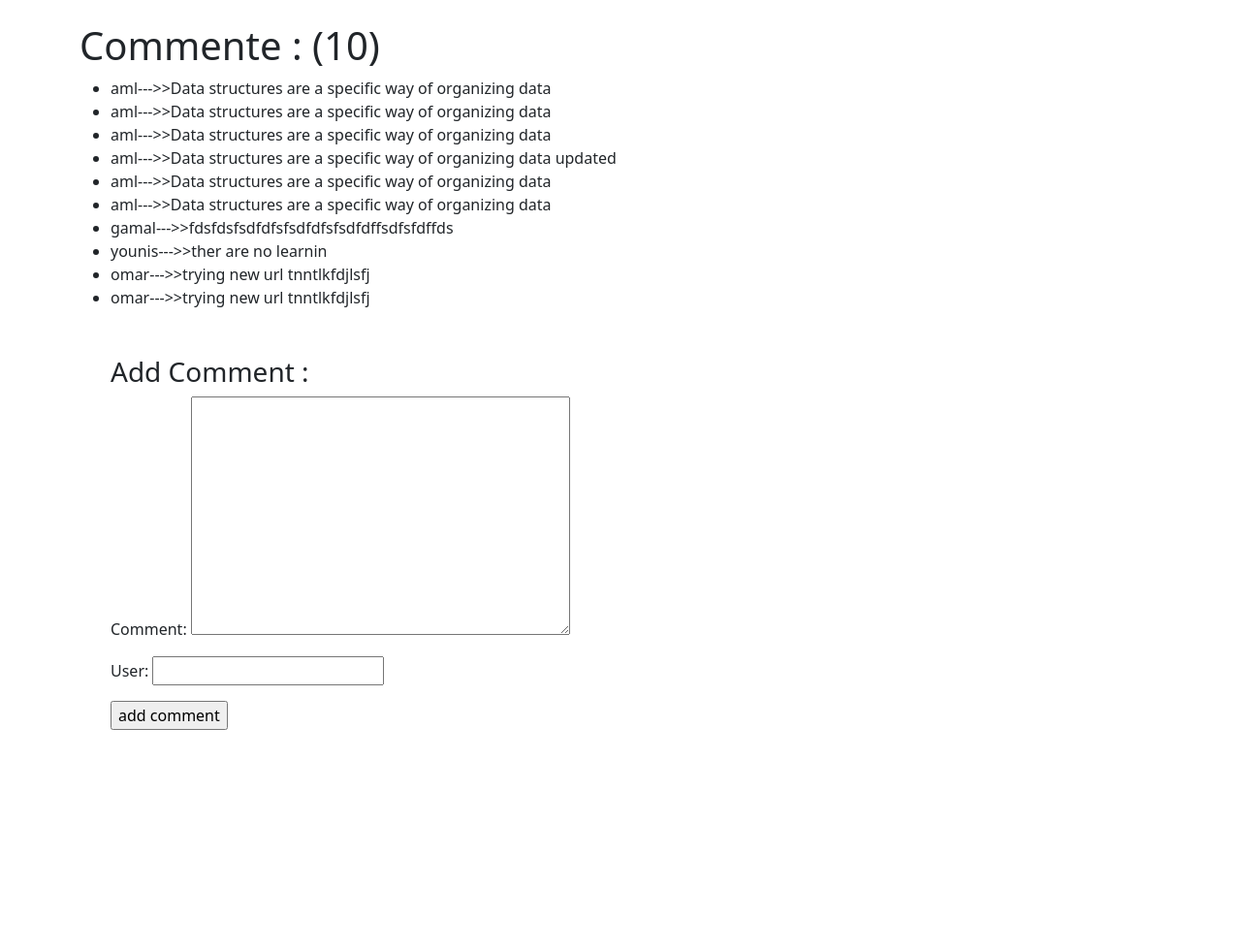
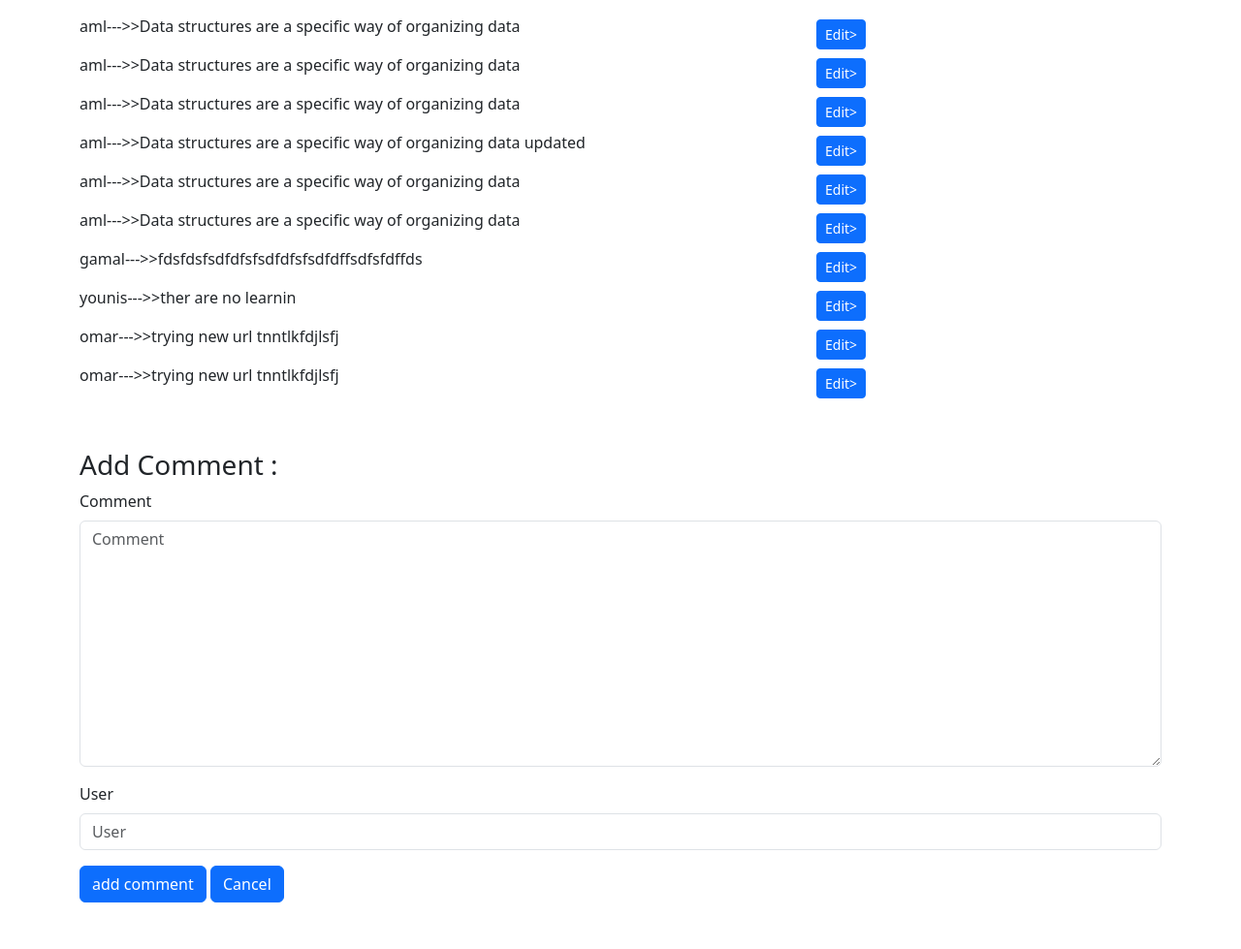
Before and after one commit to Mohamed-Taha-Essa/DjBlog, a Django app: page /posts/2 in a window 1280 px wide. Shown: the part 509-1488 px from the top of the page at 97% size. Before the commit the page ends 1262 px from the top, so only its background shows below. Run offline with Django 4.2, Linux system fonts and the light colour scheme; data comes from the database, SQL or seed files in the repository; both versions use the stored data as it was after the commit; parts of the project's set-up code (start-up, migrations or seed data) failed here and were passed over; some libraries are stand-ins or nearby versions.

Commit message:
add django-bootstrap5

```diff
--- /dev/null
+++ b/posts/templates/posts/comment_edit.html
@@ -0,0 +1,6 @@
+<h3>Update Comment</h3>
+<form method="post" enctype="multipart/form-data">
+    {% csrf_token %}
+    {{form.as_p}}
+    <input type="submit" value="Save">
+</form>
--- a/posts/templates/posts/post_detail.html
+++ b/posts/templates/posts/post_detail.html
@@ -1,4 +1,4 @@
-
+{% load django_bootstrap5 %}
 <!doctype html>
 <html lang="en">
   <head>
@@ -18,32 +18,57 @@
 
         </ul>
         <img src="{{post.image.url}}" alt=""class='img-fluid'>
+</div>
 
-    </div>
-    <div class="container mt-4">
-        <h1>Commente : ({{comments |length}})</h1>
-        <ul>
-            {% for comment in comments %}
+<div class="container">
+    <ul class="list-unstyled">
+        {% for comment in comments %}
+            <li class="row align-items-center">
 
-                <li>{{comment}}--->>{{comment.comment}}</li>
-            {% empty %}
-                <li>No comment to show  </li>
-        </ul>
+                    <div class="col-8">
+                        <p> {{comment}}--->>{{comment.comment}}</p>
+                    </div>
+                    <div class="col-4">
+                        <!-- <a href="#" class="btn btn-primary btn-sm">Button</a> -->
+                        <a href="{% url 'comment-edit' post.id comment.id %}" class="btn btn-primary btn-sm">Edit></a>
+                    </div>
 
+                    {% empty %}
+                    <div class="col-lg-12">
+                        <li >No comment to show  </li>
+                    </div>
+            </li>
         {% endfor %}
 
+        <!-- Add more list items similarly -->
+    </ul>
+</div>
 
-       <div class ='my-5'>
+<div class ='container my-5'>
+    <div class="row">
         <h3>Add Comment : </h3>
-        <form method="post">
+        <form action="/url/to/submit/" method="post" class="form">
+            {% csrf_token %}
+
+            {% bootstrap_form form %}
+
+            {% bootstrap_button button_type="submit" content="add comment" %}
+            {% bootstrap_button button_type="reset" content="Cancel" %}
+        </form>
+
+
+
+        {% comment %} <form method="post">
             {% csrf_token %}
             {{form.as_p}}
             <input type="submit" value="add comment">
         </form>
+        {% endcomment %}
 
-       </div>
+</div>
+</div>
 
-    </div>
+
 
 
 
--- a/posts/views.py
+++ b/posts/views.py
@@ -23,6 +23,7 @@ def post_detail(request ,pk):
             myform =  form.save(commit=False)
             myform.post =post_data
             myform.save()
+            return redirect(f'/posts/{pk}')
     else:
         form =CommentForm()
 
@@ -68,3 +69,21 @@ def delete_post(request,pk):
     post =Post.objects.get(id =pk)
     post.delete()
     return redirect('/posts/')
+
+def comment_edit(request,post_pk ,comment_pk):
+    post =Post.objects.get(id =post_pk)
+    comment = Comment.objects.get(id=comment_pk)
+    if request.method =='POST':
+        form =CommentForm(request.POST,instance=comment)
+        if form.is_valid():
+            myform =form.save(commit=False)
+            myform.post =post
+            myform.save()
+            return redirect(f'/posts/{post_pk}')
+    else:
+        form =CommentForm(instance=comment)
+
+    context = {'comments':comment,
+               'form':form ,
+               'post':post ,}
+    return render(request ,'posts/comment_edit.html' ,context)
--- a/project/settings.py
+++ b/project/settings.py
@@ -39,6 +39,7 @@ INSTALLED_APPS = [
     'django.contrib.staticfiles',
     'django_summernote',
     'django_extensions',
+    "django_bootstrap5",
     "taggit" ,
     'posts',
 ]
--- a/project/urls.py
+++ b/project/urls.py
@@ -18,7 +18,7 @@ from django.contrib import admin
 from django.urls import path ,include
 from django.conf import settings
 from django.conf.urls.static import static
-from posts.views import post_list ,post_detail ,creat_post,edit_post,delete_post
+from posts.views import post_list ,post_detail ,creat_post,edit_post,delete_post,comment_edit
 from posts.views2 import PostList ,PostDetail,CreatePost,UpdatePost,DeletePost
 
 
@@ -32,6 +32,8 @@ urlpatterns = [
     path("posts/<int:pk>/edit", edit_post),
     path('posts/<int:pk>/delete',delete_post),
 
+
+    path('posts/<int:post_pk>/<int:comment_pk>/',comment_edit ,name='comment-edit'),
 
 
 
```
Also changed, not shown: db.sqlite3.
